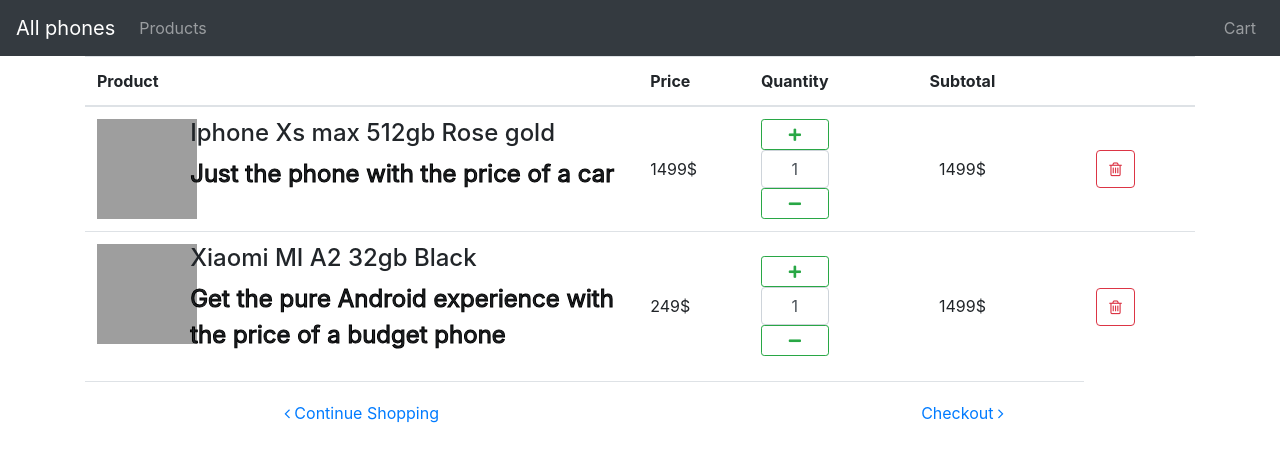
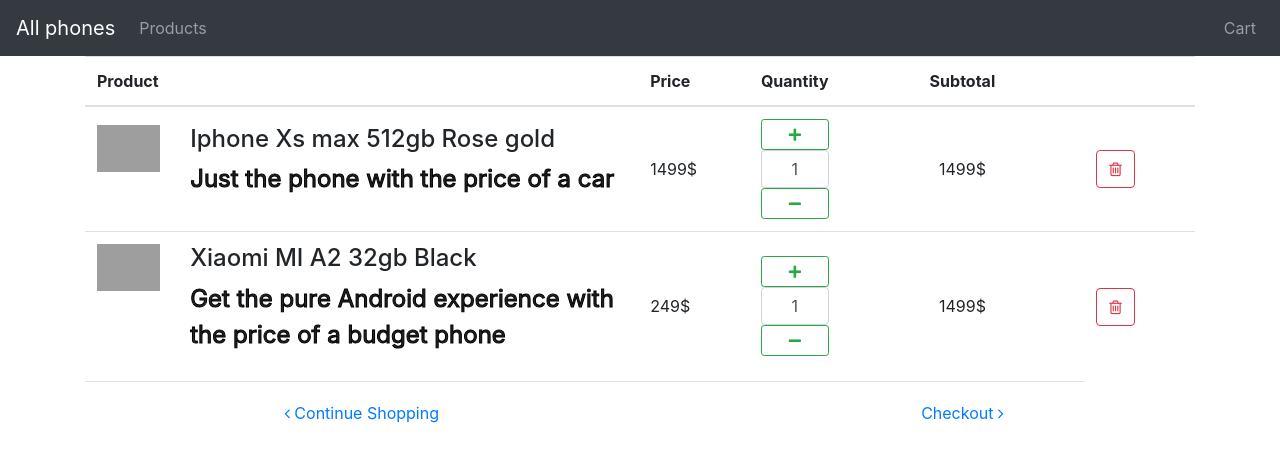
Before and after one commit to staelerss/Python, a Flask app: page /cart in a window 1280 px wide. Shown: the top 462 px of the page. Run offline with Flask 2, Linux system fonts and the light colour scheme; some libraries are stand-ins or nearby versions; grey boxes are pictures that could not be loaded.

Commit message:
Fixed picture-text merging

```diff
--- a/static/cart.css
+++ b/static/cart.css
@@ -55,6 +55,5 @@
 }
 
 .img-responsive {
-    width: 100px;
-    height: 100px;
+    width: 100%;
 }
```
